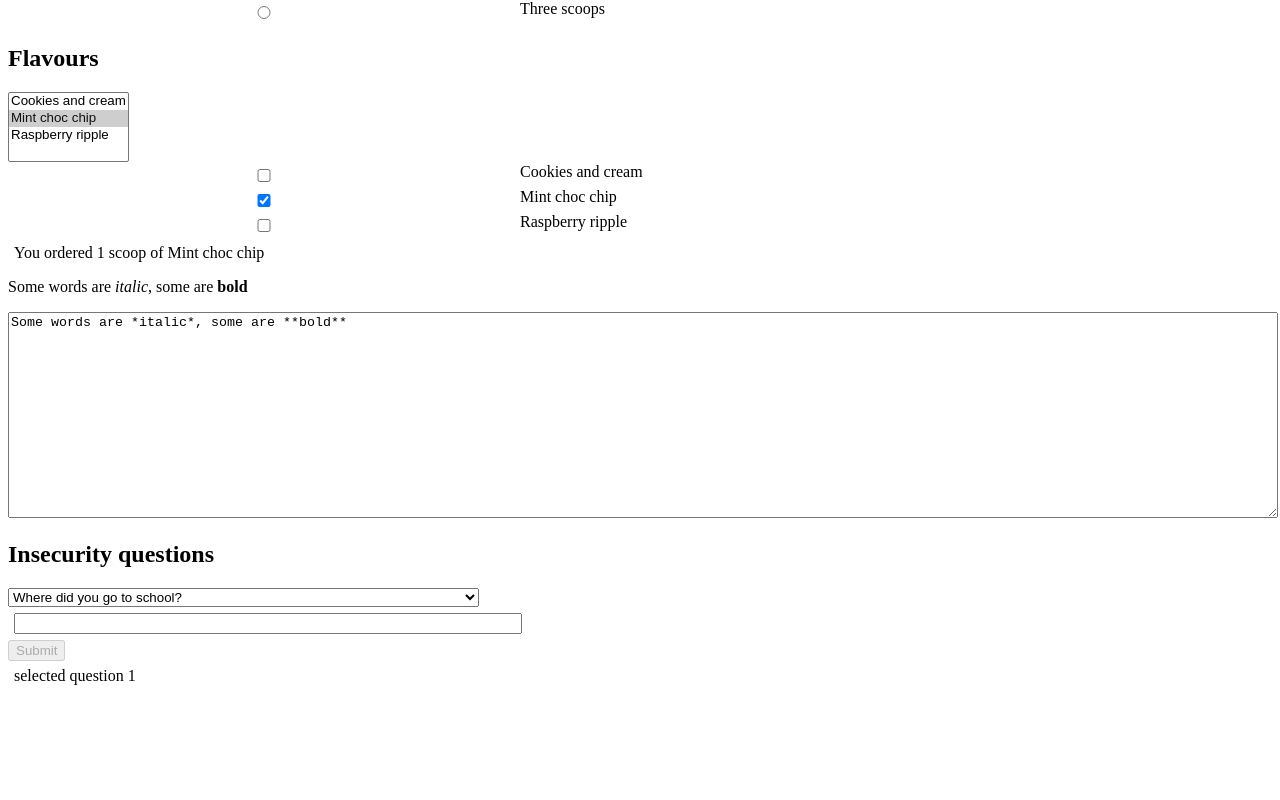
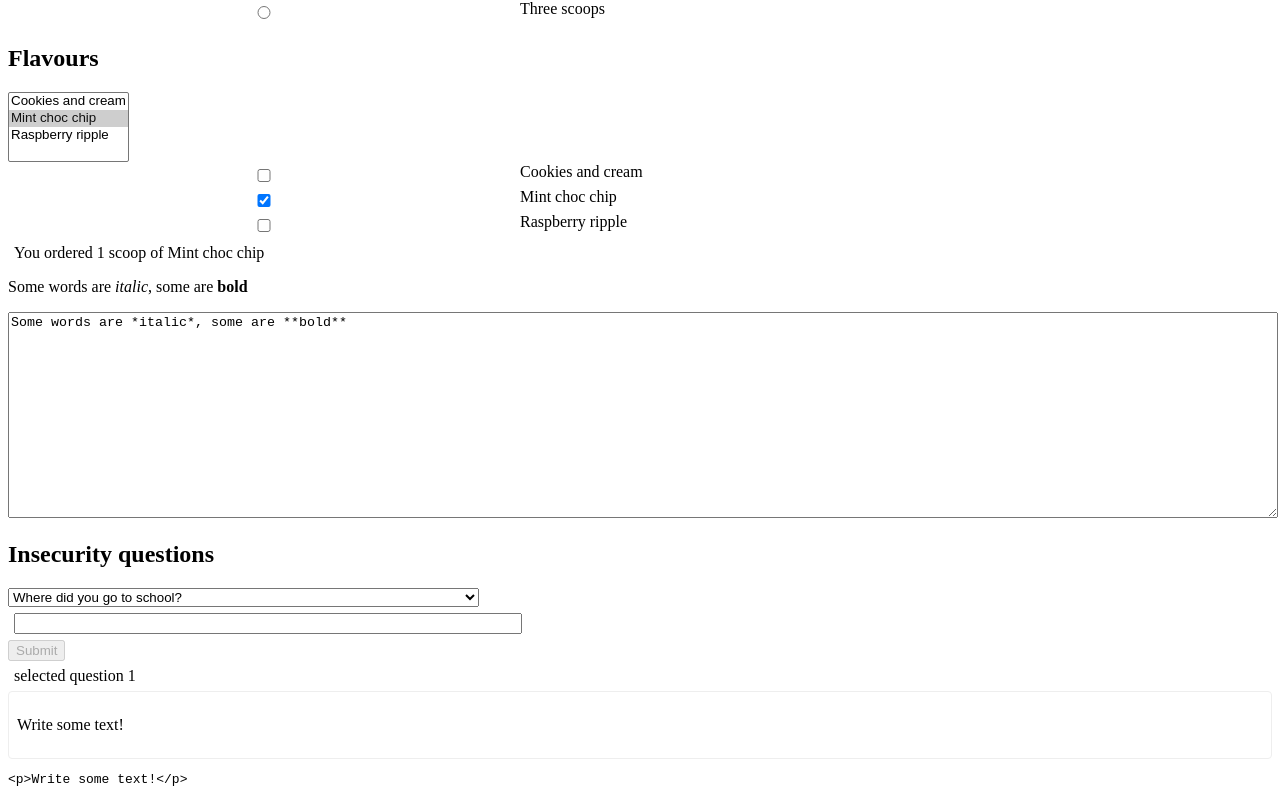
Before and after one commit to Lechros/study-svelte, a SvelteKit app: page /6 in a window 1280 px wide. Shown: the part 398-1198 px from the top of the page. Before the commit the page ends 1091 px from the top, so only its background shows below. Built offline with nearby package versions, Linux system fonts and the light colour scheme.

Commit message:
6: contenteditable bindings

```diff
--- a/src/routes/6/+page.svelte
+++ b/src/routes/6/+page.svelte
@@ -36,6 +36,8 @@
 	function handleSubmit() {
 		alert(`answered question ${selected.id} (${selected.text}) with "${answer}"`);
 	}
+
+	let html = '<p>Write some text!</p>';
 </script>
 
 <!--
@@ -153,6 +155,10 @@
 
 <p>selected question {selected ? selected.id : '[waiting...]'}</p>
 
+<div contenteditable="true" bind:innerHTML={html}></div>
+
+<pre>{html}</pre>
+
 <style>
 	label { display: flex }
 	input, p { margin: 6px }
@@ -162,4 +168,9 @@
 		width: 500px;
 		max-width: 100%;
 	}
+	[contenteditable] {
+		padding: 0.5em;
+		border: 1px solid #eee;
+		border-radius: 4px;
+	}
 </style>
```
